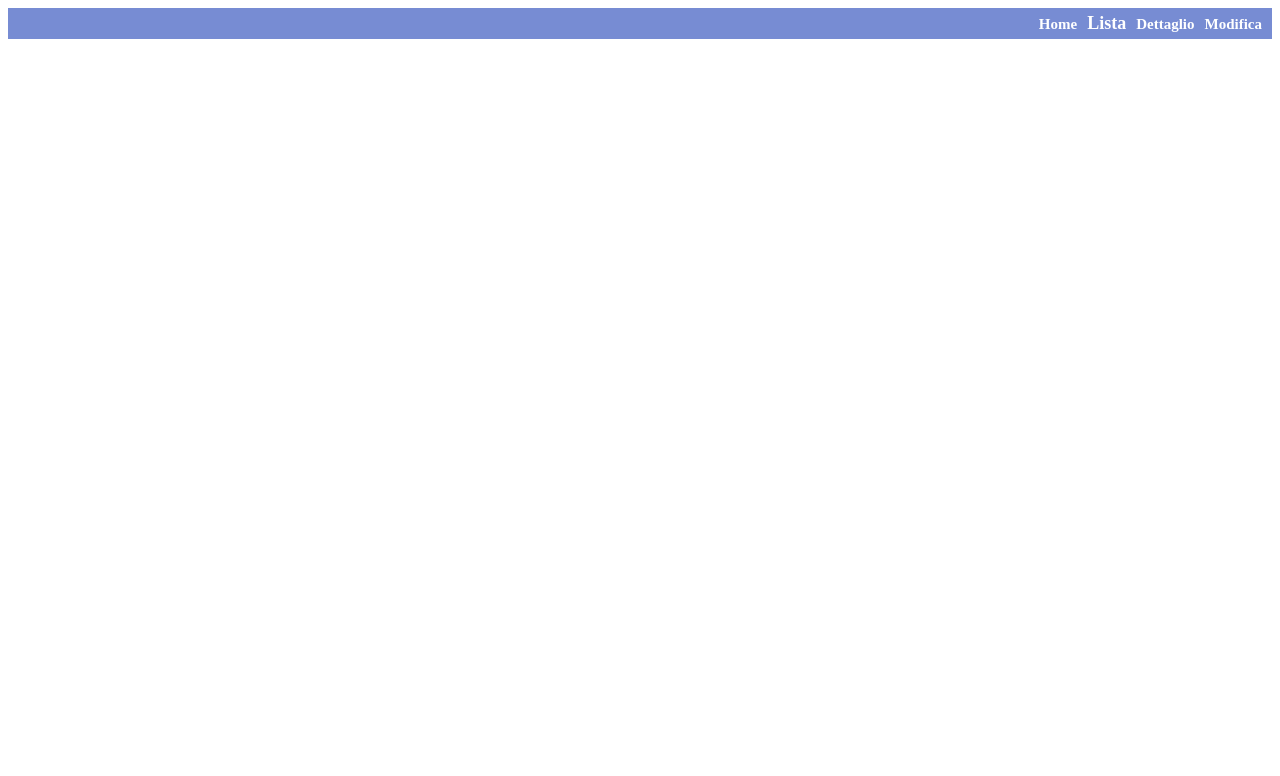
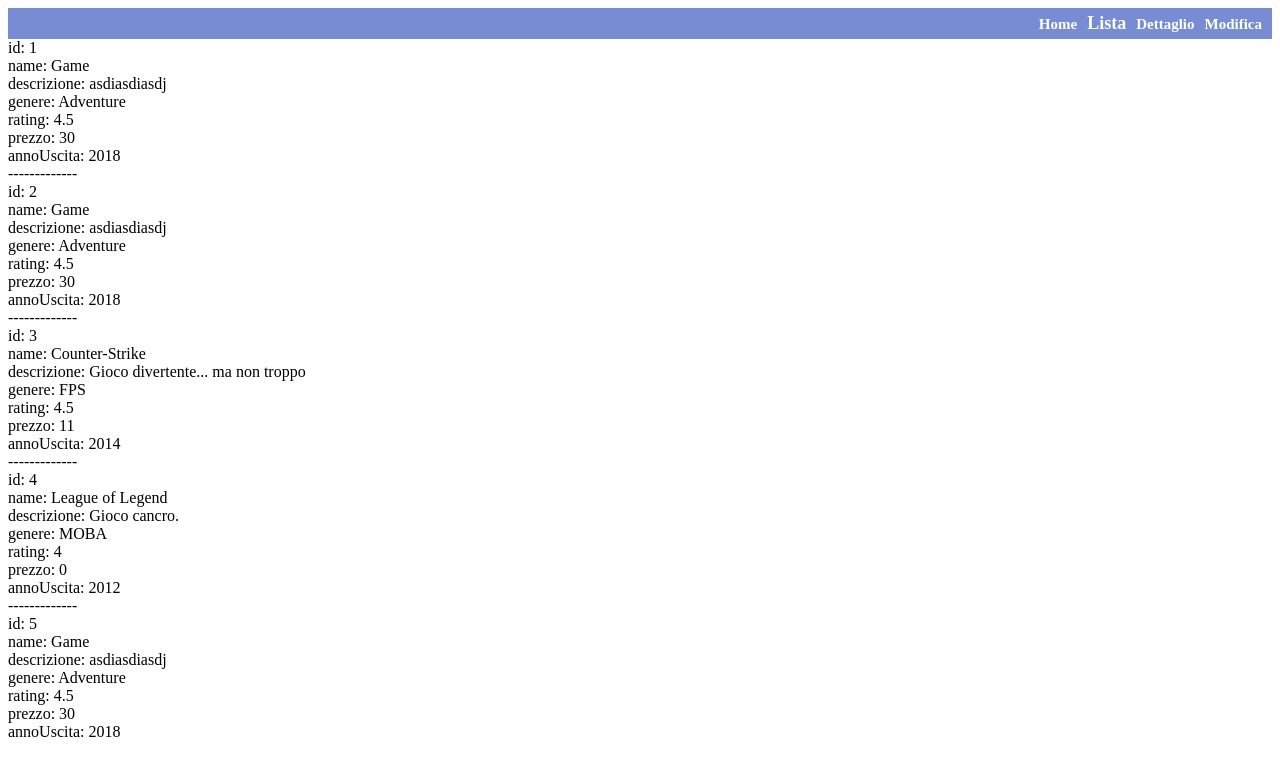
Before and after one commit to Shazray/Esercitazione2, an Angular app: page / in a window 1280 px wide. Both pictures are taken after a click on the element "Lista". Shown: the top 776 px of the page. Built offline with nearby package versions, Linux system fonts and the light colour scheme.

Commit message:
AggiuntaDellaLista

```diff
--- a/src/app/Components/game-list/game-list.component.ts
+++ b/src/app/Components/game-list/game-list.component.ts
@@ -3,9 +3,8 @@ import { ListGameService } from '../../Services/list.game.service';
 import { GameItem } from '../../gameItem';
 
 @Component({
-  selector: 'game-list',
+  selector: 'app-list',
   templateUrl: '../../Components/game-list/game-list.component.html',
-  styleUrls: ['../../Components/game-list/game-list.component.css']
 })
 export class GameListComponent {
 
--- a/src/app/app.component.html
+++ b/src/app/app.component.html
@@ -1,6 +1,6 @@
 <app-menu></app-menu>
 <div [ngSwitch]="currentSection">
     <app-home *ngSwitchCase="'home'"></app-home>
-    <game-list *ngSwitchCase="'list'" [items]="items"></game-list>
+    <app-list *ngSwitchCase="'list'"></app-list>
     <app-detail *ngSwitchCase="'detail'"></app-detail>
 </div>
```
Also changed, not shown: 1 other file (tests, documents, lock files or other folders).
